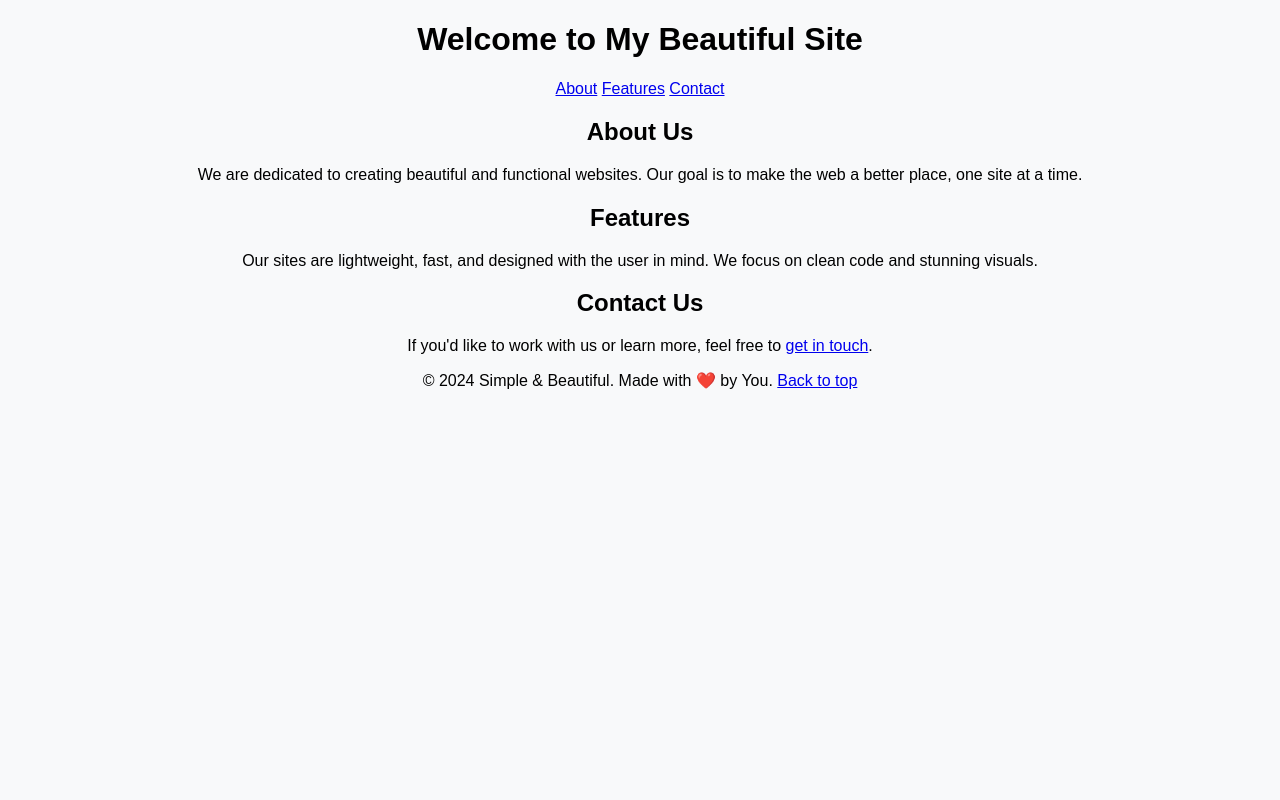
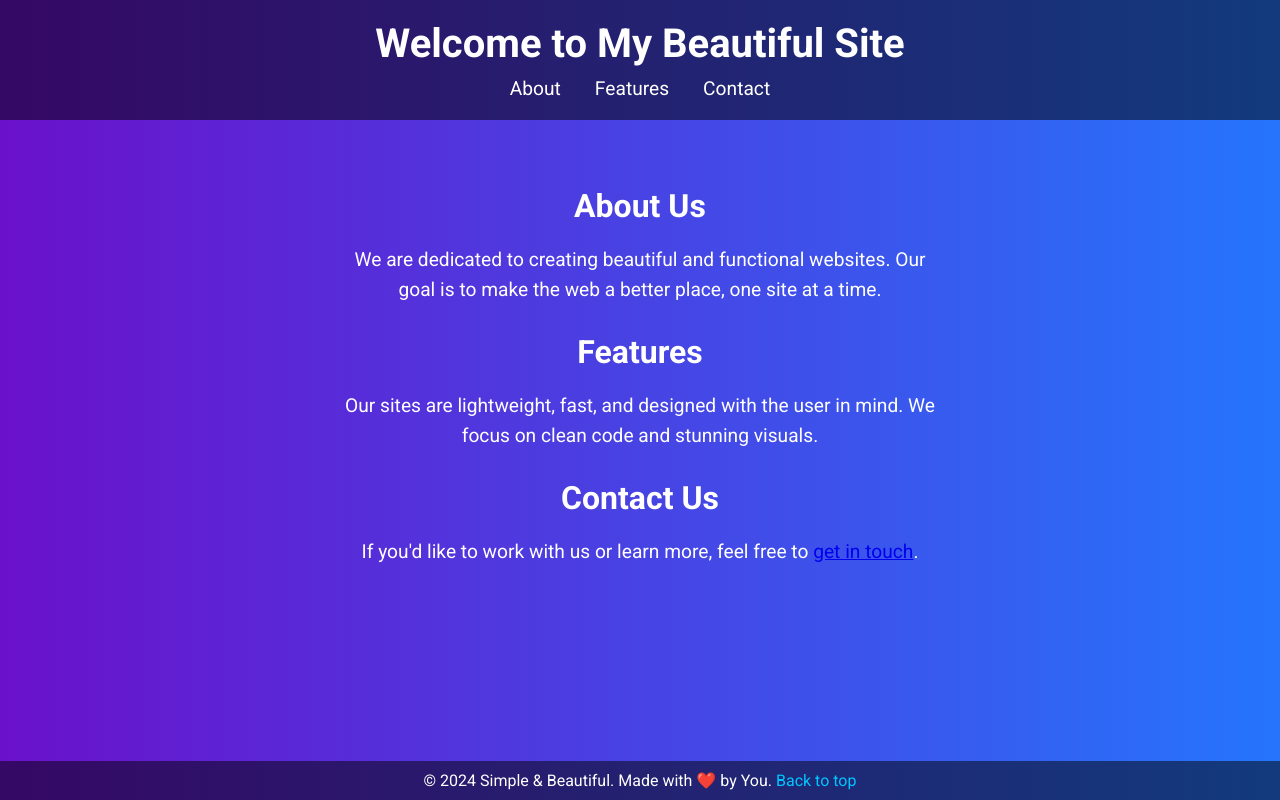
Before and after one commit to NikoT19/NikoT19.github.io, a plain HTML site: page index.html in a window 1280 px wide. Drawn offline with Linux system fonts and the light colour scheme; a script that the page names is missing.

Commit message:
Update styles.css

```diff
--- a/styles.css
+++ b/styles.css
@@ -1,36 +1,78 @@
 body {
-    font-family: Arial, sans-serif;
-    text-align: center;
     margin: 0;
-    padding: 0;
-    background-color: #f8f9fa;
+    font-family: 'Roboto', sans-serif;
+    display: flex;
+    flex-direction: column;
+    align-items: center;
+    background: linear-gradient(to right, #6a11cb, #2575fc);
+    color: white;
+    min-height: 100vh;
 }
 
-#content {
-    margin-top: 50px;
+header {
+    width: 100%;
     padding: 20px;
+    text-align: center;
+    background: rgba(0, 0, 0, 0.5);
 }
 
-#miner-controls {
-    margin: 20px;
+header h1 {
+    margin: 0;
+    font-size: 2.5rem;
 }
 
-#miner-controls button {
-    padding: 10px 20px;
-    margin: 5px;
-    font-size: 16px;
-    cursor: pointer;
+nav {
+    margin-top: 10px;
 }
 
-#miner-controls button:disabled {
-    background-color: #ccc;
-    cursor: not-allowed;
+nav a {
+    color: white;
+    text-decoration: none;
+    margin: 0 15px;
+    font-size: 1.2rem;
+    border-bottom: 2px solid transparent;
+    transition: border-bottom 0.3s;
 }
 
-#stats {
-    margin-top: 20px;
+nav a:hover {
+    border-bottom: 2px solid white;
+}
+
+main {
+    padding: 40px;
+    text-align: center;
+}
+
+main h2 {
+    font-size: 2rem;
+    margin-bottom: 20px;
+}
+
+main p {
+    font-size: 1.2rem;
+    max-width: 600px;
+    line-height: 1.6;
+    margin: 0 auto;
+}
+
+footer {
+    margin-top: auto;
     padding: 10px;
-    background-color: #fff;
-    border: 1px solid #ddd;
-    display: inline-block;
+    text-align: center;
+    background: rgba(0, 0, 0, 0.5);
+    width: 100%;
 }
+
+footer p {
+    margin: 0;
+    font-size: 1rem;
+}
+
+footer a {
+    color: #00c6ff;
+    text-decoration: none;
+}
+
+footer a:hover {
+    text-decoration: underline;
+}
```
